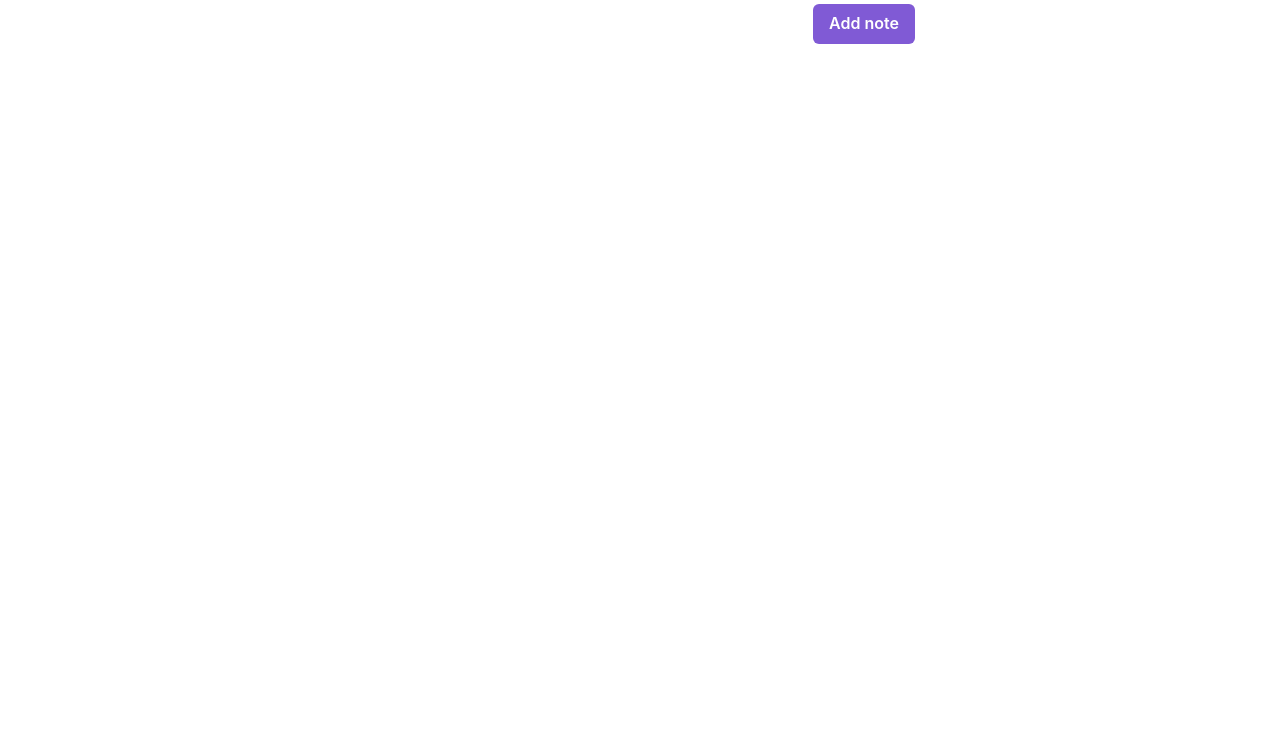
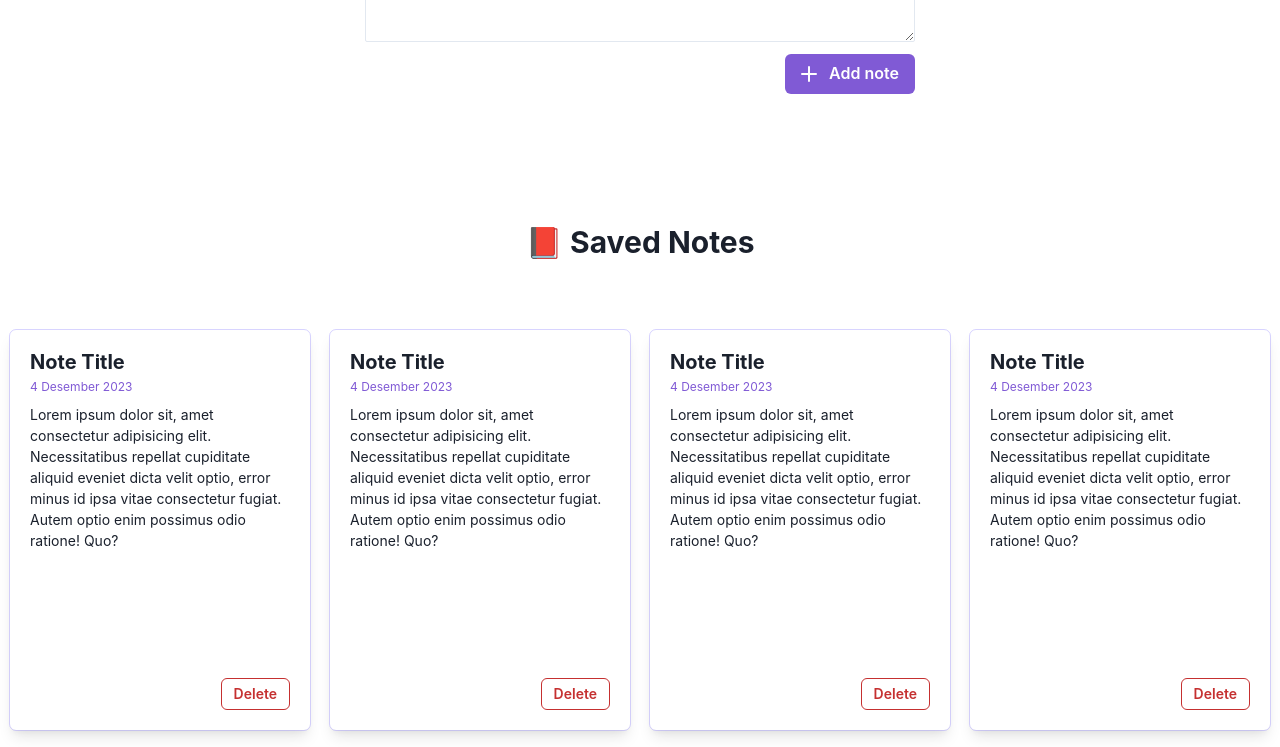
Before and after one commit to nooradn/locka-note, a React (Vite) app: page / in a window 1280 px wide. Shown: the part 360-1107 px from the top of the page. Before the commit the page ends 800 px from the top, so only its background shows below. Built offline with nearby package versions, Linux system fonts and the light colour scheme.

Commit message:
add layout gird and placeholder content

```diff
--- a/src/App.jsx
+++ b/src/App.jsx
@@ -1,12 +1,14 @@
 import React from "react";
 import PageHeader from "./components/PageHeader.jsx";
 import CreateNoteForm from "./components/CreateForm.jsx";
+import SavedNotes from './components/SavedNotes';
 
 function App() {
   return (
     <>
       <PageHeader />
       <CreateNoteForm />
+      <SavedNotes/>
     </>
   );
 }
--- a/src/components/CreateForm.jsx
+++ b/src/components/CreateForm.jsx
@@ -1,3 +1,4 @@
+import { AddIcon } from "@chakra-ui/icons";
 import {
   Button,
   Center,
@@ -14,7 +15,7 @@ function CreateNoteForm() {
   return (
     <Center>
       <FormControl maxW={550} m={30}>
-        <Heading mb={3} size="lg">
+        <Heading mt={50} mb={3} size="lg">
           Create Note
         </Heading>
         <Input type="text" placeholder="Title" mb={3} size="lg" />
@@ -27,7 +28,10 @@ function CreateNoteForm() {
         />
         <Flex>
           <Spacer />
-          <Button colorScheme="purple">Add note</Button>
+          <Button colorScheme="purple">
+            <AddIcon mr={3} />
+            Add note
+          </Button>
         </Flex>
       </FormControl>
     </Center>
--- a/src/components/SavedNotes.jsx
+++ b/src/components/SavedNotes.jsx
@@ -1,7 +1,81 @@
+import {
+  Card,
+  Grid,
+  Heading,
+  Center,
+  Text,
+  Spacer,
+  Button,
+  Flex,
+} from "@chakra-ui/react";
 import React from "react";
 
 function SavedNotes() {
-  return <></>;
+  return (
+    <>
+      <Center>
+        <Heading mt={100} mb={50} marginInline={50} size="lg">
+          📕 Saved Notes
+        </Heading>
+      </Center>
+      <Center>
+        <Grid
+          mx={50}
+          my={5}
+          templateColumns={{
+            xl: "repeat(4, 1fr)",
+            lg: "repeat(3, 1fr)",
+            md: "repeat(2, 1fr)",
+            sm: "repeat(1, 1fr)",
+          }}
+          gap={5}
+        >
+          <NotesItem />
+          <NotesItem />
+          <NotesItem />
+          <NotesItem />
+          <NotesItem />
+          <NotesItem />
+          <NotesItem />
+          <NotesItem />
+          <NotesItem />
+          <NotesItem />
+        </Grid>
+      </Center>
+    </>
+  );
+}
+
+function NotesItem() {
+  return (
+    <>
+      <Card
+        w={300}
+        h={400}
+        p={5}
+        boxShadow="lg"
+        outline="1px solid rgba(153, 143, 255, 0.38)"
+      >
+        <Heading size="md">Note Title</Heading>
+        <Text marginBlock={1} fontSize="xs" color="purple.500">
+          4 Desember 2023
+        </Text>
+        <Text marginBlock={1} fontSize="sm">
+          Lorem ipsum dolor sit, amet consectetur adipisicing elit.
+          Necessitatibus repellat cupiditate aliquid eveniet dicta velit optio,
+          error minus id ipsa vitae consectetur fugiat. Autem optio enim
+          possimus odio ratione! Quo?
+        </Text>
+        <Spacer />
+        <Flex>
+          <Spacer />
+          <Button colorScheme="red" size="sm" variant="outline">
+            Delete
+          </Button>
+        </Flex>
+      </Card>
+    </>
+  );
 }
 
 export default SavedNotes;
```
